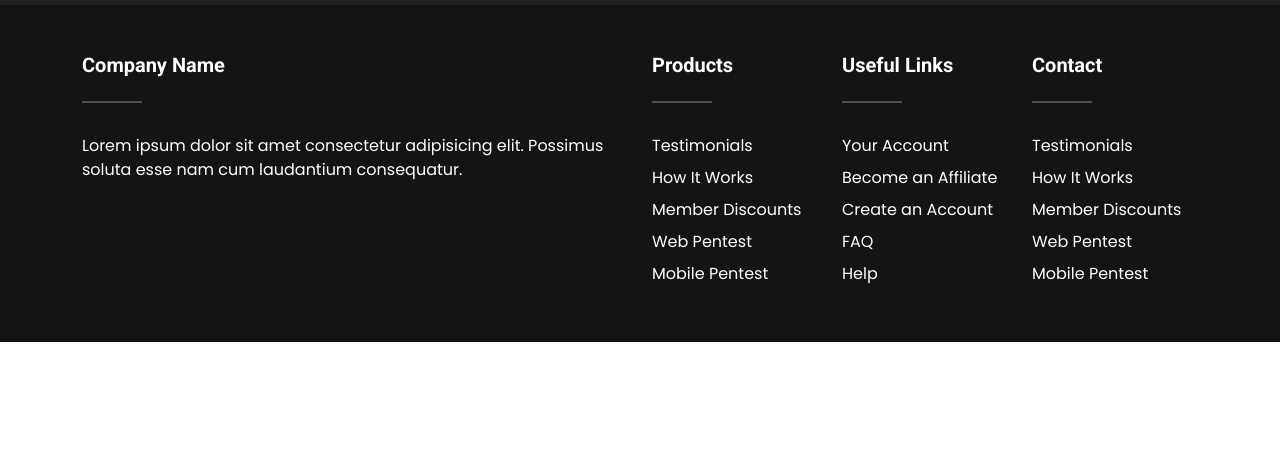
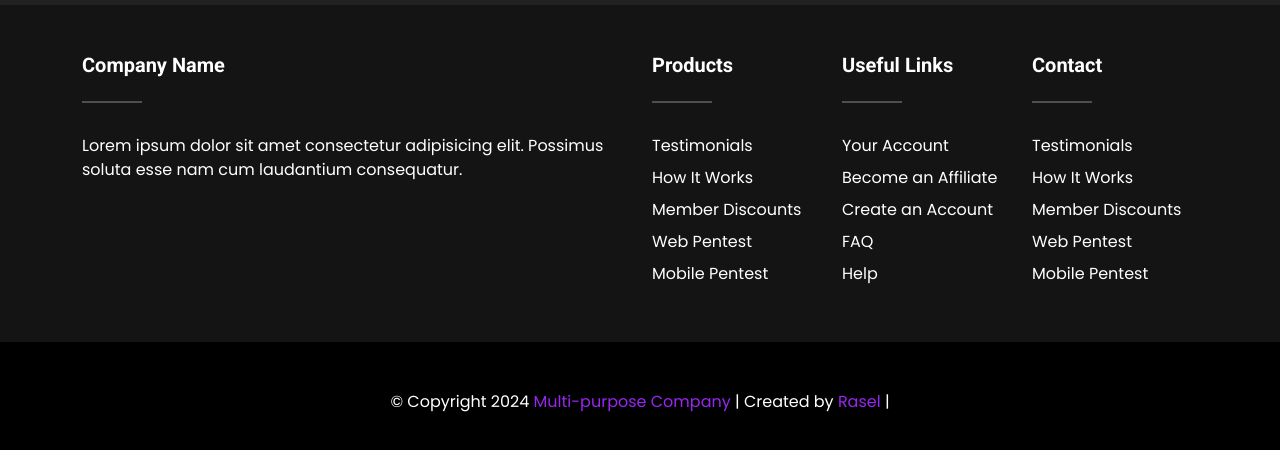
Before and after one commit to raselranaearshad/patrix, a website: page index.html in a window 1280 px wide. Shown: the part 7353-7803 px from the top of the page. Before the commit the page ends 7695 px from the top, so only its background shows below. Drawn offline with nearby package versions, Linux system fonts and the light colour scheme.

Commit message:
Added Copyright Section

```diff
--- a/index.html
+++ b/index.html
@@ -769,7 +769,19 @@
             </div>
           </div>
         </div>
-     </footer>
+        <!-- Copyright Section Start  -->
+        <div class="copyright_area py-5">
+          <div class="container">
+            <div class="row text-center text-white">
+              <div class="col-12">
+                <div class="copyright_area__content">
+                  <span>&copy; Copyright 2024 <a href="#" class="text-decoration-none">Multi-purpose Company</a> | Created by <a href="https://www.github.com/raselranaearshad" class="text-decoration-none" target="_blank">Rasel</a> |</span>
+                </div>
+              </div>
+            </div>
+          </div>
+        </div>
+      </footer>
     <!-- Footer Section End  -->
    </main>
 
--- a/scss/sections/_footer.scss
+++ b/scss/sections/_footer.scss
@@ -37,7 +37,7 @@
   }
 }
 
-//
+//  Footer Social Media Style
 .footer_sm {
   background-color: #212121;
   color: $white;
@@ -72,3 +72,8 @@
     }
   }
 }
+
+// Footer Copyright Area Style
+.copyright_area {
+    background-color: $black;
+  }
```
Also changed, not shown: css/style.css, 1 other file.
